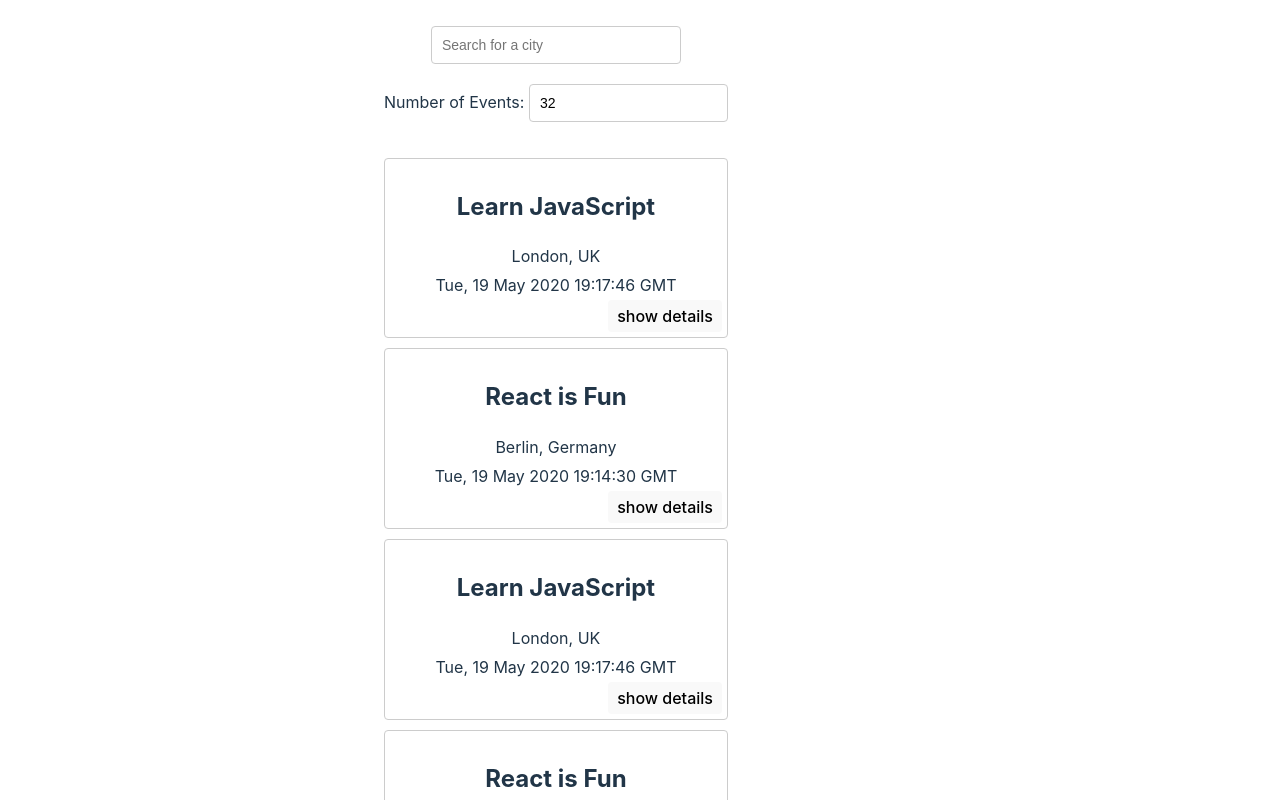
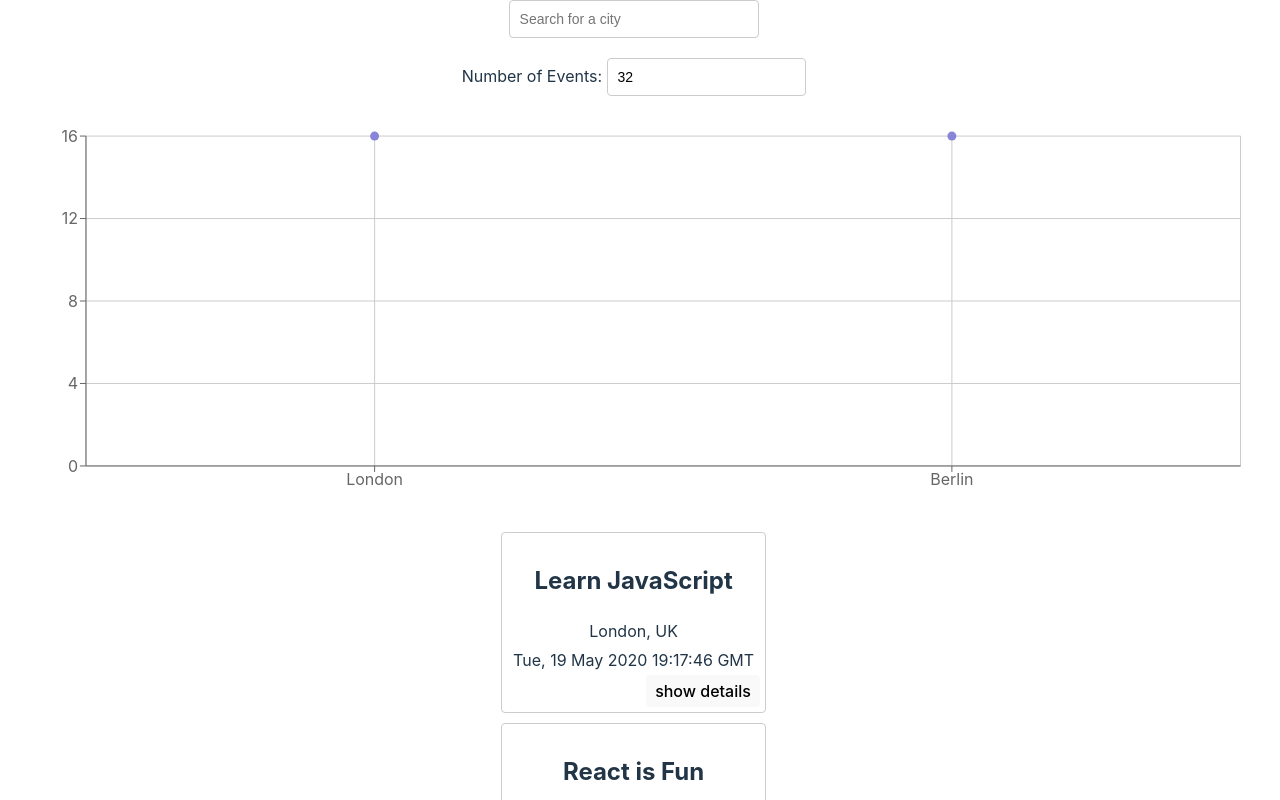
Before and after one commit to Egglol1/meet, a React (Vite) app: page / in a window 1280 px wide. Shown: the top 800 px of the page. Built offline with nearby package versions, Linux system fonts and the light colour scheme.

Commit message:
Added chart of cities and events

```diff
--- a/index.html
+++ b/index.html
@@ -2,12 +2,13 @@
 <html lang="en">
   <head>
     <meta charset="UTF-8" />
-    <link rel="icon" type="image/x-icon" href="/public/favicon.ico" />
-    <link rel="manifest" href="/public/manifest.json" />
+    <link rel="icon" type="image/x-icon" href="/favicon.ico" />
+    <link rel="manifest" href="/manifest.json" />
     <meta name="viewport" content="width=device-width, initial-scale=1.0" />
     <title>Meet</title>
   </head>
   <body>
     <div id="root"></div>
+    <script type="module" src="./src/index.jsx"></script>
   </body>
 </html>
--- a/src/App.css
+++ b/src/App.css
@@ -1,11 +1,11 @@
 @import url(https://fonts.googleapis.com/css?family=Roboto:500);
 .App {
-  text-align: center;
-  padding: 2% 5%;
-  margin: 0;
-  position: absolute;
-  top: 0%;
-  left: 25%;
+  display: flex;
+  flex-direction: column;
+  align-items: center;
+  justify-content: center;
+  min-height: 99vh;
+  width: 99vw;
 }
 
 .App * {
@@ -39,15 +39,13 @@ input[type="number"] {
 }
 
 #city-search {
-  display: flex;
-  flex-direction: column;
   margin: auto;
   position: relative;
 }
 
 .suggestions {
   width: 250px;
-  position: absolute;
+  position: static;
   top: 45px;
   z-index: 2;
   align-self: center;
@@ -99,3 +97,8 @@ input[type="number"] {
   width: 250px;
   z-index: 1000;
 }
+
+.chart {
+  position: sticky;
+  right: 20px;
+}
--- a/src/App.jsx
+++ b/src/App.jsx
@@ -2,6 +2,7 @@ import React, { useState, useEffect } from 'react';
 import EventList from './components/EventList';
 import CitySearch from './components/CitySearch';
 import NumberOfEvents from './components/NumberOfEvents';
+import CityEventsChart from './components/CityEventsChart';
 import { extractLocations, getEvents } from './api';
 import { InfoAlert, ErrorAlert, WarningAlert } from './components/Alert';
 import './App.css';
@@ -51,6 +52,7 @@ const App = () => {
         setCurrentNOE={setCurrentNOE}
         setErrorAlert={setErrorAlert}
       />
+      <CityEventsChart allLocations={allLocations} events={events} />
       <EventList events={events} />
     </div>
   );
--- /dev/null
+++ b/src/components/CityEventsChart.jsx
@@ -0,0 +1,56 @@
+import { useState, useEffect } from 'react';
+
+import {
+  ScatterChart,
+  Scatter,
+  XAxis,
+  YAxis,
+  CartesianGrid,
+  Tooltip,
+  ResponsiveContainer,
+} from 'recharts';
+
+const CityEventsChart = ({ allLocations, events }) => {
+  const [data, setData] = useState([]);
+
+  useEffect(() => {
+    setData(getData());
+  }, [`${events}`]);
+
+  const getData = () => {
+    const data = allLocations.map((location) => {
+      const count = events.filter(
+        (event) => event.location === location
+      ).length;
+      const city = location.split(', ')[0];
+      return { count, city };
+    });
+    return data;
+  };
+
+  return (
+    <ResponsiveContainer classname="chart" width="99%" height={400}>
+      <ScatterChart
+        margin={{
+          top: 20,
+          right: 20,
+          bottom: 20,
+          left: 20,
+        }}
+      >
+        <CartesianGrid />
+        <XAxis type="category" dataKey="city" name="City" />
+        <YAxis
+          type="number"
+          dataKey="count"
+          name="Number of Events"
+          allowDecimals={false}
+        />
+        <Tooltip cursor={{ strokeDasharray: '3 3' }} />
+        <Scatter name="A school" data={data} fill="#8884d8" />
+      </ScatterChart>
+    </ResponsiveContainer>
+  );
+};
+
+export default CityEventsChart;
--- a/src/main.jsx
+++ b/src/index.jsx
@@ -3,7 +3,7 @@ import ReactDOM from 'react-dom/client';
 import App from './App.jsx';
 import './index.css';
 // import * as atatus from 'atatus-spa';
-import * as serviceWorkerRegistration from './serviceWorkerRegistration';
+import * as serviceWorkerRegistration from './serviceWorkerRegistration.js';
 //atatus.config('17cc1233e06b4200ba58a28178c6bf26').install();
 
 ReactDOM.createRoot(document.getElementById('root')).render(
```
